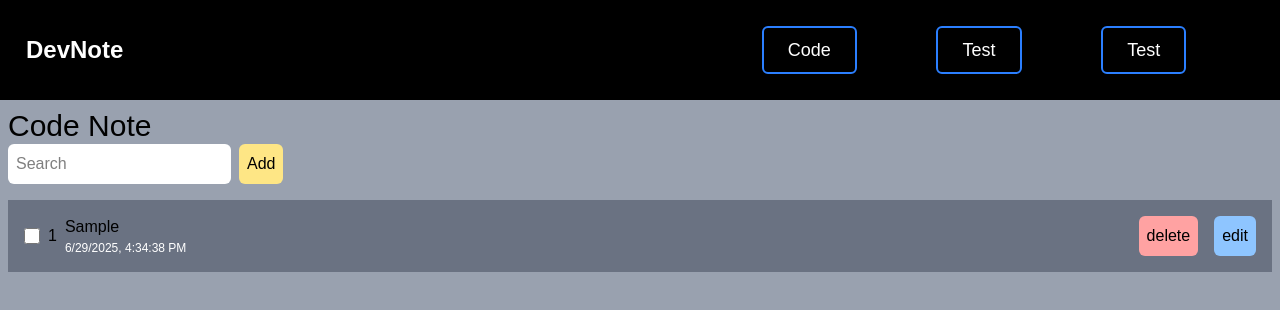
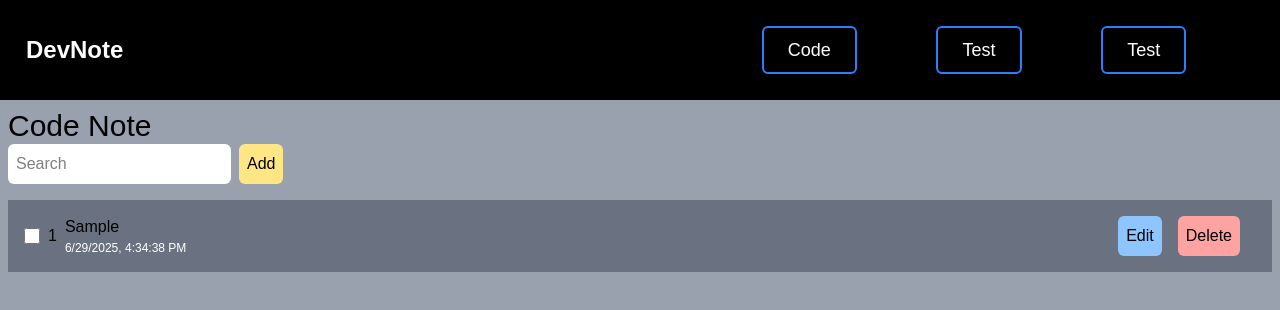
Before and after one commit to Korakodman/full-list-crud, a Next.js app: page / in a window 1280 px wide. Both pictures are taken after typing "Sample" into the empty fields and a click on the button "Add". Shown: the top 310 px of the page. Built offline with nearby package versions, Linux system fonts and the light colour scheme.

Commit message:
เพิ่มการรับ id ของ ปุ่ม Edit และ Delete

```diff
--- a/src/component/Itemlist.js
+++ b/src/component/Itemlist.js
@@ -1,6 +1,11 @@
 import React from "react";
 
-export default function Itemlist({ list, handleoncheckbox }) {
+export default function Itemlist({
+  list,
+  handleoncheckbox,
+  DeleteOption,
+  EditOption,
+}) {
   return (
     <section className="grid grid-cols-1 gap-2 mt-2">
       {list.map((item, index) => {
@@ -33,8 +38,20 @@ export default function Itemlist({ list, handleoncheckbox }) {
               </div>
             </div>
             <div className="p-2">
-              <button className="p-2 mr-4 bg-red-300 rounded-md">delete</button>
-              <button className="p-2 bg-blue-300 rounded-md">edit</button>
+              <button
+                type="button"
+                className="p-2 mr-4 bg-blue-300 rounded-md hover:bg-blue-500 duration-200"
+                onClick={() => EditOption(item.id)}
+              >
+                Edit
+              </button>
+              <button
+                type="button"
+                className="p-2 mr-4 bg-red-300 rounded-md hover:bg-red-500 duration-200"
+                onClick={() => DeleteOption(item.id)}
+              >
+                Delete
+              </button>
             </div>
           </div>
         );
--- a/src/component/Main.js
+++ b/src/component/Main.js
@@ -68,6 +68,12 @@ export default function Main() {
     setlist(updatedList);
   };
 
+  const DeleteOption = (id) => {
+    console.log(id + " ลบ");
+  };
+  const EditOption = (id) => {
+    console.log(id + " แก้ไข");
+  };
   return (
     <main className=" p-2 bg-gray-400 w-full h-[90vh]">
       <section>
@@ -93,7 +99,12 @@ export default function Main() {
               </div>
             </form>
           </section>
-          <Itemlist list={list} handleoncheckbox={handleoncheckbox} />
+          <Itemlist
+            list={list}
+            handleoncheckbox={handleoncheckbox}
+            DeleteOption={DeleteOption}
+            EditOption={EditOption}
+          />
           <section className="grid grid-cols-1 gap-2 mt-2"></section>
         </header>
       </section>
```
